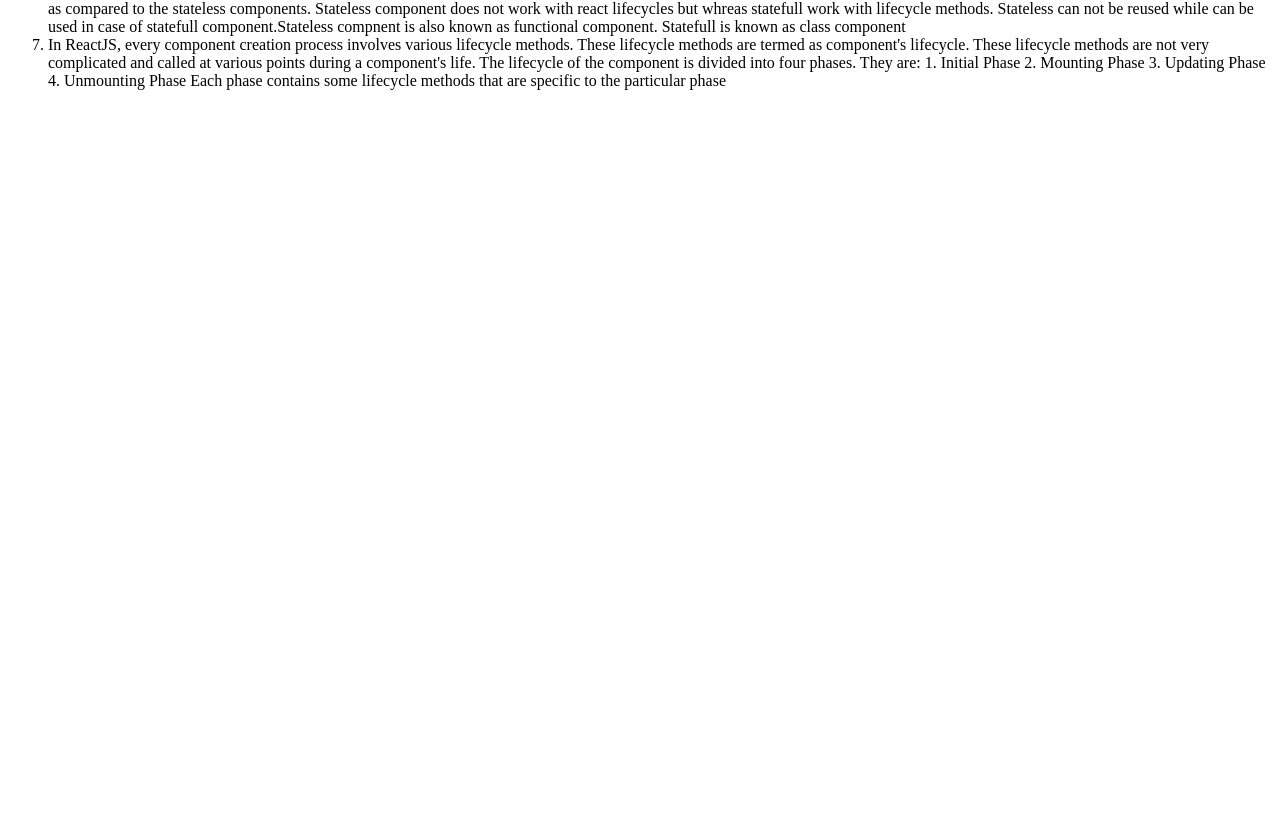
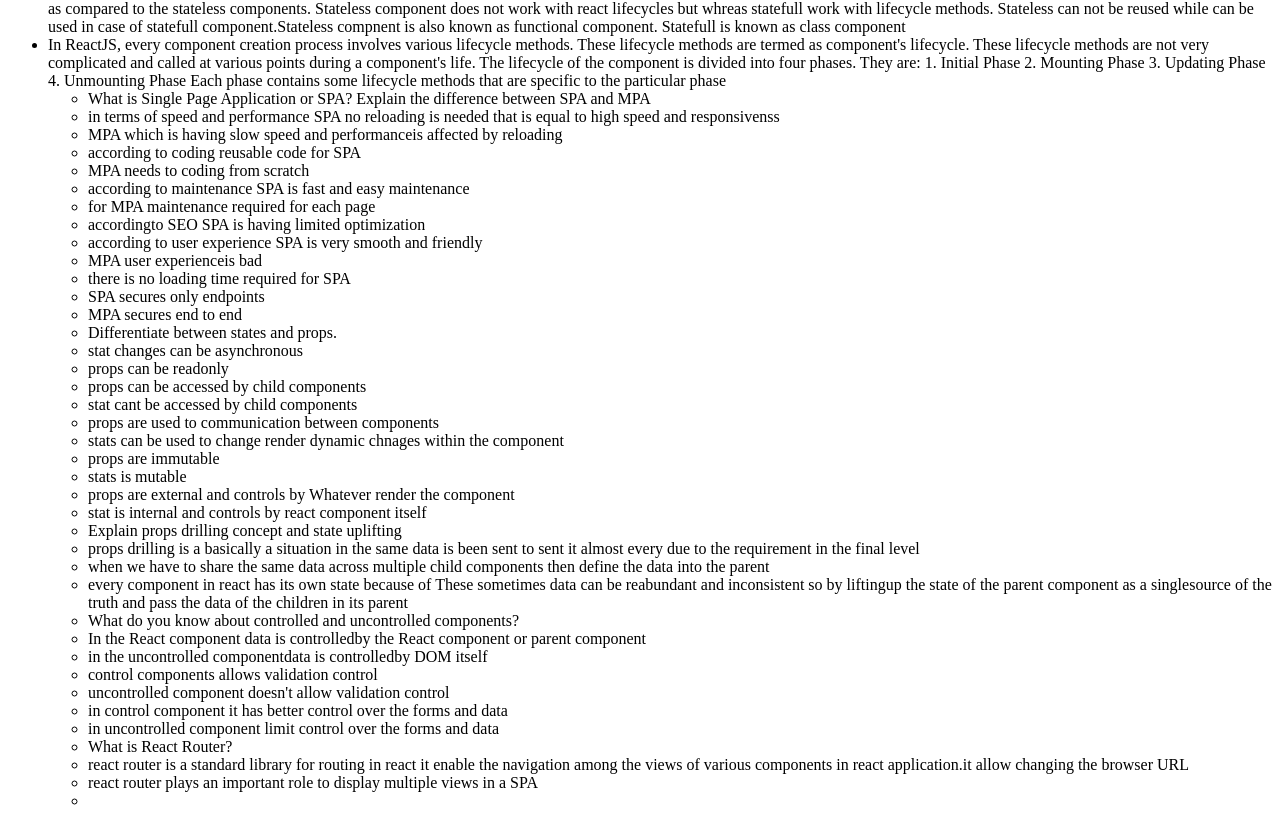
Before and after one commit to Nayanbarahate/React, a plain HTML site: page index.html in a window 1280 px wide. Shown: the part 574-1400 px from the top of the page. Before the commit the page ends 800 px from the top, so only its background shows below. Drawn offline with Linux system fonts and the light colour scheme.

Commit message:
one changes

```diff
--- a/index.html
+++ b/index.html
@@ -7,7 +7,7 @@
     <title>Document</title>
 </head>
 <body>
-    <ol type="1">
+    <ul type="1">
         <li>what is React? What are its feactures?</li>
         React was created by jordane walke , a software engineer at Facebook in the year 2011 and it was deployed first at the Facebook nemsfeed and later it was used in Facebook and instagram.
         React is the open source frountend js libaray,
@@ -44,7 +44,58 @@
     4.	Unmounting Phase
     Each phase contains some lifecycle methods that are specific to the particular phase
     </li>
+    <ul>
+        <li>What is Single Page Application or SPA? Explain the difference between SPA and MPA</li>
+        <li>in terms of speed and performance SPA no reloading is needed that is equal to high speed and responsivenss</li>
+        <li>MPA which is having slow speed and performanceis affected by reloading</li>
+        <li>according to coding reusable code for SPA</li>
+        <li>MPA needs to coding from scratch</li>
+        <li>according to maintenance SPA is fast and easy maintenance</li>
+        <li>for MPA maintenance required for each page</li>
+        <li>accordingto SEO SPA is having limited optimization</li>
+        <li>according to user experience SPA is very smooth and friendly</li>
+        <li>MPA user experienceis bad</li>
+        <li>there is no loading time required for SPA</li>
+        <li>SPA secures only endpoints</li>
+        <li>MPA secures end to end </li>
+    </ul>
+    <ul>
+        <li>Differentiate between states and props.</li>
+        <li>stat changes can be asynchronous</li>
+        <li>props can be readonly</li>
+        <li>props can be accessed by child components</li>
+        <li>stat cant be accessed by child components</li>
+        <li>props are used to communication between components</li>
+        <li>stats can be used to change render dynamic chnages within the component</li>
+        <li>props are immutable</li>
+        <li>stats is mutable</li>
+        <li>props are external and controls by Whatever render the component</li>
+        <li>stat is internal and controls by react component itself</li>
+    </ul>
+    <ul>
+        <li>Explain props drilling concept and state uplifting</li>
+        <li>props drilling is a basically a situation in the same data is been sent to sent it almost every due to the requirement in the final level</li>
+        <li>when we have to share the same data across multiple child components then define the data into the parent            </li>
+        <li>every component in react has its own state because of These sometimes data can be reabundant and inconsistent so by liftingup the state of the parent component as a singlesource of the truth and pass the data of the children in its parent  </li>
+       </ul>
+       <ul>
+           <li>What do you know about controlled and uncontrolled components?</li>
+           <li>In the React component data is controlledby the React component or parent component</li>
+           <li>in the uncontrolled componentdata is controlledby DOM itself</li>
+           <li>control components allows validation control</li>
+           <li>uncontrolled component doesn't allow validation control</li>
+           <li>in control component it has better control over the forms and data</li>
+           <li>in uncontrolled component limit control over the forms and data</li>
+       </ul>
+       <ul>
+           <li>What is React Router?</li>
+           <li>react router is a standard library for routing in react it enable the navigation among the views of various components in react application.it allow changing the browser URL</li>
+           <li>react router plays an important role to display multiple views in a SPA</li>
 
+       </ul>
+       <ul>
+           <li></li>
+       </ul>
 
 </ol>
 </body>
```
